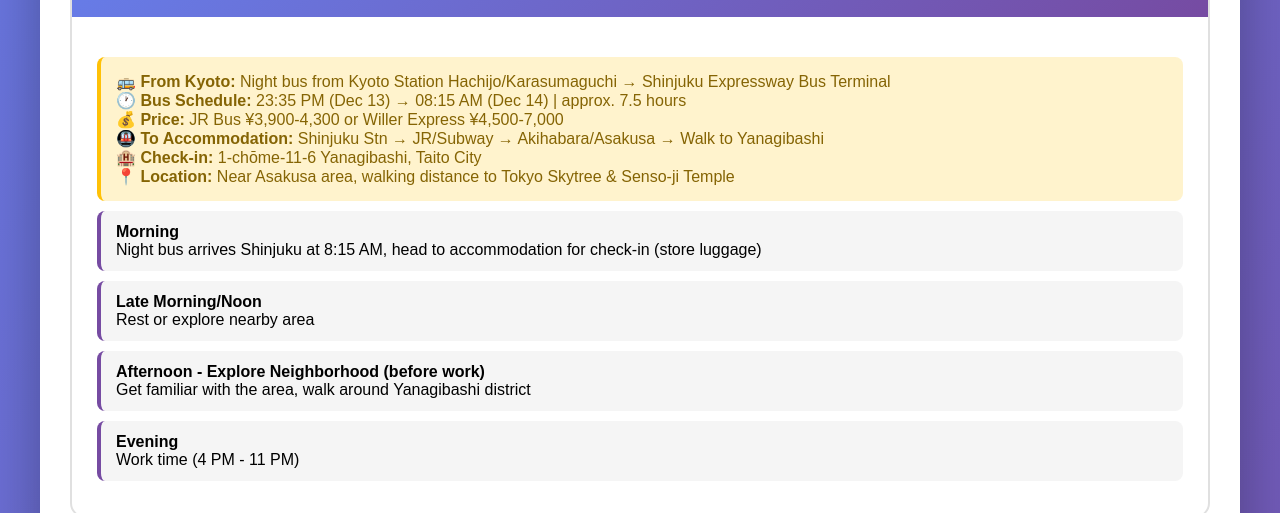
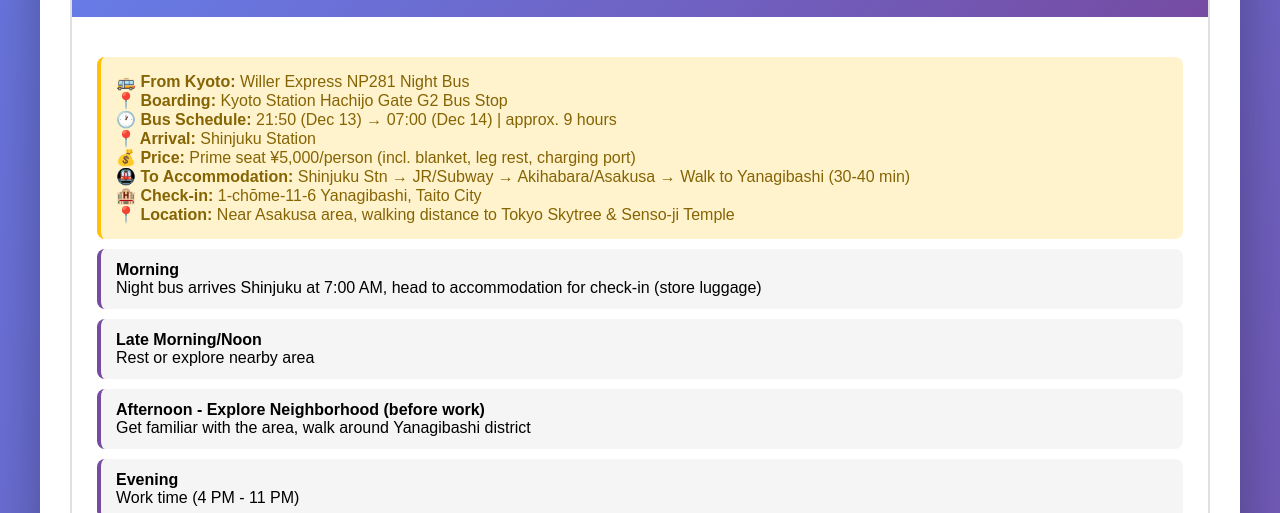
Before and after one commit to wanzi-molly/trip-planners, a plain HTML site: page current-trips/2025-2026-asian-adventure/2025-12-japan/tokyo_itinerary_en.html in a window 1280 px wide. Shown: the part 587-1100 px from the top of the page. Drawn offline with Linux system fonts and the light colour scheme.

Commit message:
Update Tokyo itinerary with accurate Willer Express NP281 bus details
Based on actual booking screenshot:
- Bus: Willer Express NP281
- Boarding: Kyoto Station Hachijo Gate G2 Bus Stop at 21:50
- Arrival: Shinjuku Station at 07:00 (next day)
- Duration: 9 hours
- Price: ¥5,000/person for Prime seat (includes blanket, leg rest, charging port)
- Seat type: 4 seats per row, spacious seating
- Updated all timing references in both Chinese and English versions
- Updated main index.html with correct departure time

🤖 Generated with [Claude Code](https://claude.com/claude-code)

Co-Authored-By: Claude <noreply@anthropic.com>

```diff
--- a/current-trips/2025-2026-asian-adventure/2025-12-japan/tokyo_itinerary_en.html
+++ b/current-trips/2025-2026-asian-adventure/2025-12-japan/tokyo_itinerary_en.html
@@ -322,17 +322,19 @@
             </div>
             <div class="day-content open" id="day1-content">
                 <div class="note">
-                    <strong>🚌 From Kyoto:</strong> Night bus from Kyoto Station Hachijo/Karasumaguchi → Shinjuku Expressway Bus Terminal<br>
-                    <strong>🕐 Bus Schedule:</strong> 23:35 PM (Dec 13) → 08:15 AM (Dec 14) | approx. 7.5 hours<br>
-                    <strong>💰 Price:</strong> JR Bus ¥3,900-4,300 or Willer Express ¥4,500-7,000<br>
-                    <strong>🚇 To Accommodation:</strong> Shinjuku Stn → JR/Subway → Akihabara/Asakusa → Walk to Yanagibashi<br>
+                    <strong>🚌 From Kyoto:</strong> Willer Express NP281 Night Bus<br>
+                    <strong>📍 Boarding:</strong> Kyoto Station Hachijo Gate G2 Bus Stop<br>
+                    <strong>🕐 Bus Schedule:</strong> 21:50 (Dec 13) → 07:00 (Dec 14) | approx. 9 hours<br>
+                    <strong>📍 Arrival:</strong> Shinjuku Station<br>
+                    <strong>💰 Price:</strong> Prime seat ¥5,000/person (incl. blanket, leg rest, charging port)<br>
+                    <strong>🚇 To Accommodation:</strong> Shinjuku Stn → JR/Subway → Akihabara/Asakusa → Walk to Yanagibashi (30-40 min)<br>
                     <strong>🏨 Check-in:</strong> 1-chōme-11-6 Yanagibashi, Taito City<br>
                     <strong>📍 Location:</strong> Near Asakusa area, walking distance to Tokyo Skytree & Senso-ji Temple
                 </div>
                 <ul class="itinerary-list">
                     <li>
                         <strong>Morning</strong><br>
-                        Night bus arrives Shinjuku at 8:15 AM, head to accommodation for check-in (store luggage)
+                        Night bus arrives Shinjuku at 7:00 AM, head to accommodation for check-in (store luggage)
                     </li>
                     <li>
                         <strong>Late Morning/Noon</strong><br>
```
Also changed, not shown: current-trips/2025-2026-asian-adventure/2025-12-japan/tokyo_itinerary_cn.html (+7 -5 lines), index.html (+1 -1 lines).
